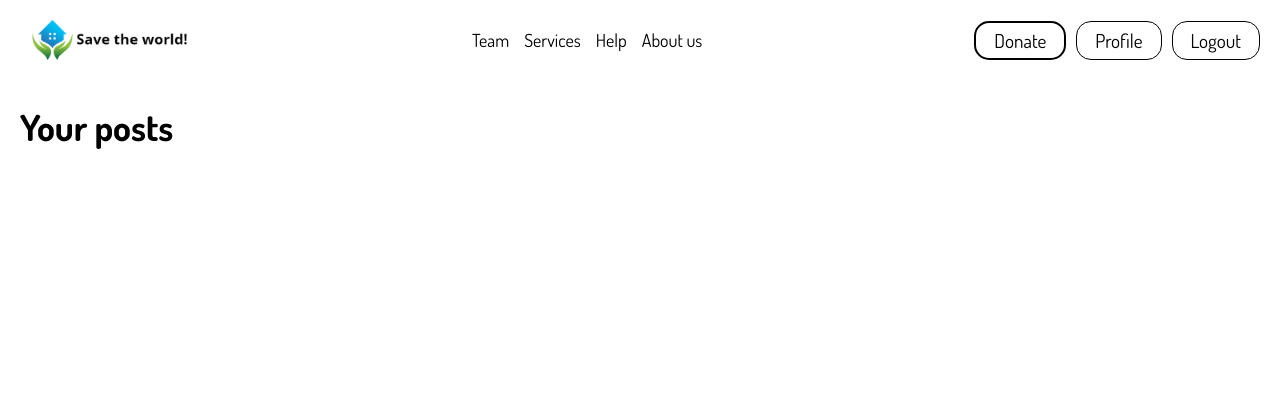
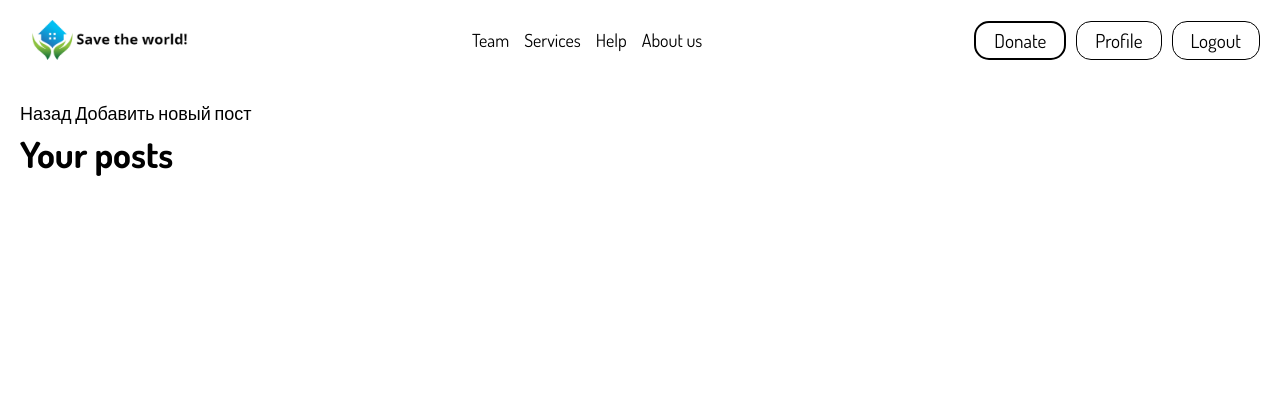
Before and after one commit to IlshatKhairullin/Boosty-analogue-on-django, a Django app: page /profile/ in a window 1280 px wide. Shown: the top 420 px of the page. Run offline with Django 4.2, Linux system fonts and the light colour scheme; the visitor is signed in with stand-in values (Sample User, id 1); data that the repository does not hold is empty.

Commit message:
+ previous page, create new post buttons

```diff
--- a/web/templates/web/profile.html
+++ b/web/templates/web/profile.html
@@ -1,9 +1,11 @@
 {% extends "web/base.html" %}
 
 {% block content %}
+    <a href="{% url 'post_list' %}">Назад</a>
+    <a href="{% url 'post_create' %}">Добавить новый пост</a>
     <h1>Your posts</h1>
     <br/>
     {% for post in posts %}
-        <h2><a href="{{ post.get_absolute_url }}">{{ post.title }}</a></h2>
+        <h2><a href="{{ post.get_edit_absolute_url }}">{{ post.title }}</a></h2>
     {% endfor %}
 {% endblock %}
```
